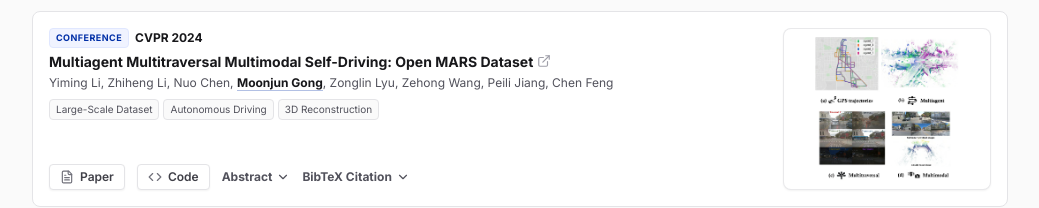
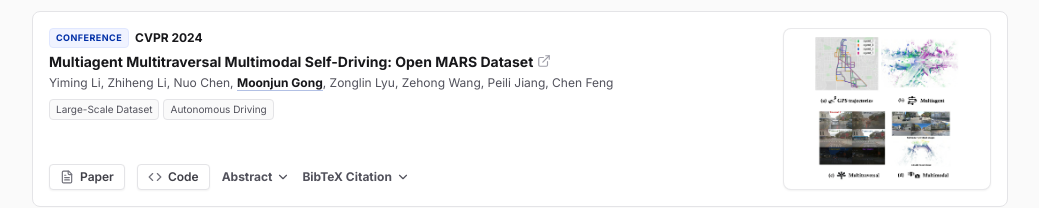
Before and after one commit to MoonjunGong/moonjungong.github.io, a React (Vite) app: page / in a window 1280 px wide. Shown: the part 1377-1585 px from the top of the page, without its empty margins (120-1159 px from the left). Built offline with nearby package versions, Linux system fonts and the light colour scheme.

Commit message:
refactor: remove 3D Reconstruction tag from MARS entry

```diff
--- a/src/data.ts
+++ b/src/data.ts
@@ -158,7 +158,7 @@ series = {ASPLOS '26}
     featured: false,
     doi: "",
     teaserImage: "./data/mars.png",
-    tags: ["Large-Scale Dataset", "Autonomous Driving", "3D Reconstruction"],
+    tags: ["Large-Scale Dataset", "Autonomous Driving"],
     link: "https://arxiv.org/pdf/2406.09383",
     codeUrl: "https://ai4ce.github.io/MARS/",
     abstract: "Large-scale datasets have fueled recent advancements in AI-based autonomous vehicle research. However these datasets are usually collected from a single vehicle's one-time pass of a certain location lacking multiagent interactions or repeated traversals of the same place. Such information could lead to transformative enhancements in autonomous vehicles' perception prediction and planning capabilities. To bridge this gap in collaboration with the self-driving company May Mobility we present the MARS dataset which unifies scenarios that enable MultiAgent multitraveRSal and multimodal autonomous vehicle research. More specifically MARS is collected with a fleet of autonomous vehicles driving within a certain geographical area. Each vehicle has its own route and different vehicles may appear at nearby locations. Each vehicle is equipped with a LiDAR and surround-view RGB cameras. We curate two subsets in MARS: one facilitates collaborative driving with multiple vehicles simultaneously present at the same location and the other enables memory retrospection through asynchronous traversals of the same location by multiple vehicles. We conduct experiments in place recognition and neural reconstruction. More importantly MARS introduces new research opportunities and challenges such as multitraversal 3D reconstruction multiagent perception and unsupervised object discovery. Our data and codes can be found at https://ai4ce.github.io/MARS/.",
```
